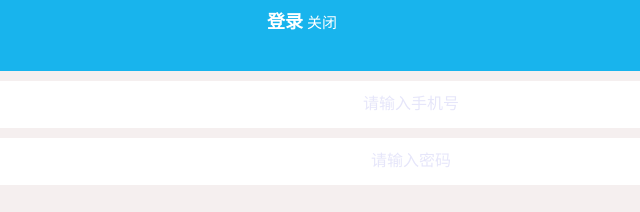
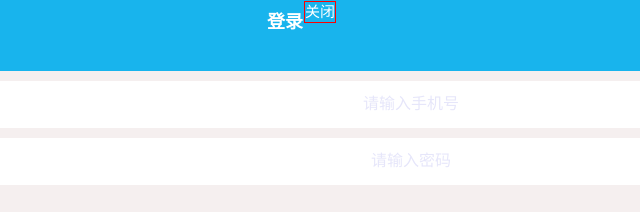
Before and after one commit to Sora1022/homework, a plain HTML site: page 3/index2.html in a window 1280 px wide. Shown: the top 212 px of the page, 279-919 px from the left. Drawn offline with Linux system fonts and the light colour scheme.

Commit message:
完善作业

```diff
--- a/3/index2.html
+++ b/3/index2.html
@@ -35,6 +35,7 @@
     }
 
     .title{
+        position: relative;
         width: 100%;
         padding-bottom: 2%;
         background: #18b4ed;
@@ -42,8 +43,9 @@
     }
 
     .content{
-        position: relative;
-        text-align: right;
+        position: absolute;
+        margin: 1px;
+        border: 1px solid red;
     }
 
     input{
@@ -92,12 +94,10 @@
     </style>
 </head>
 <body>
-    <header>
-        <div class="title">
+    <header class="title">
           <a herf="www.baidu.com">注册</a>
           <h1 ><strong>登录</strong></h1>
           <a herf="www.baidu.com" class="content">关闭</a>
-        </div>
     </header>
     <div>
        <input type="text" placeholder="请输入手机号" class="background1"><br>
```
Also changed, not shown: 3/index.html (+3 -1 lines).
